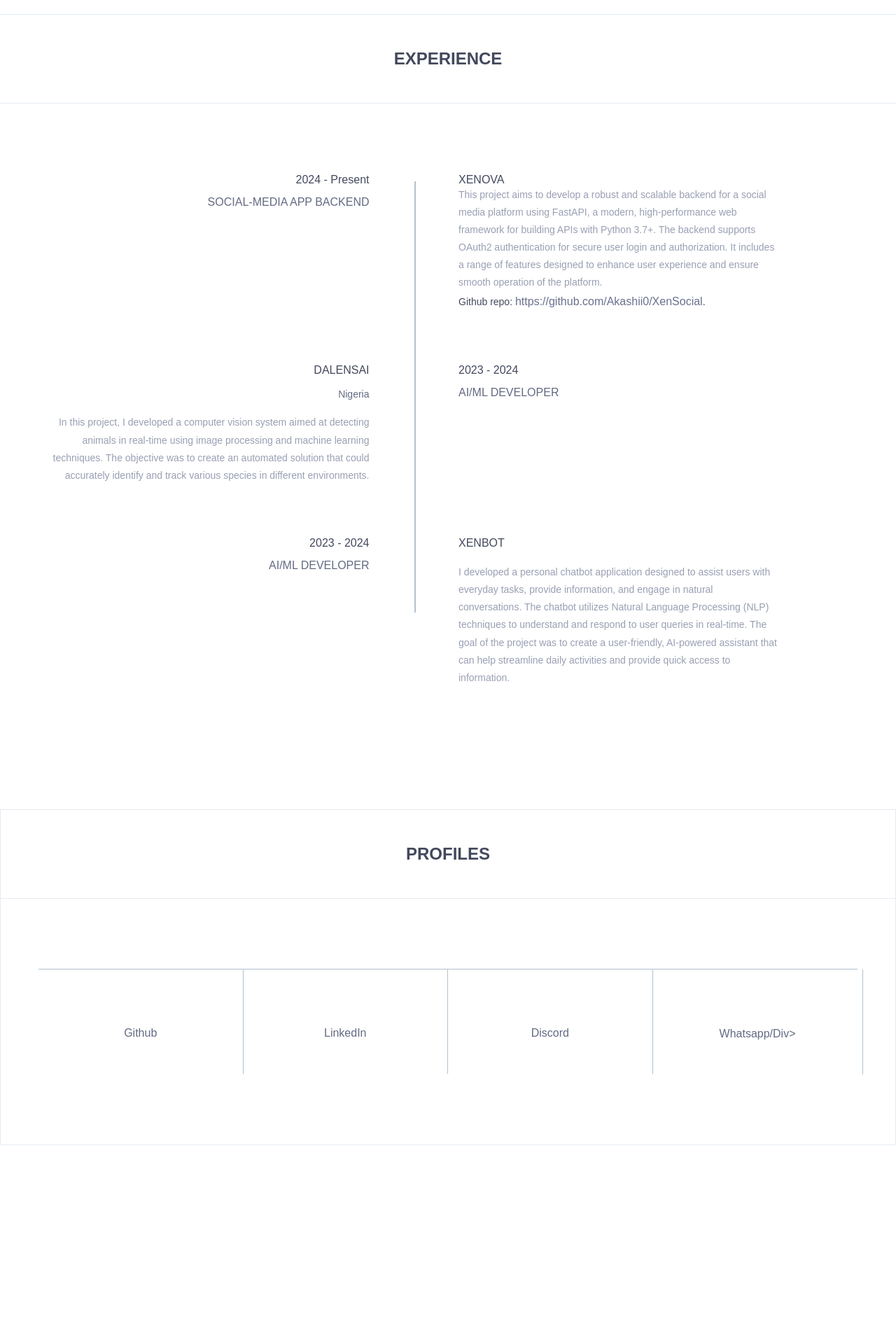
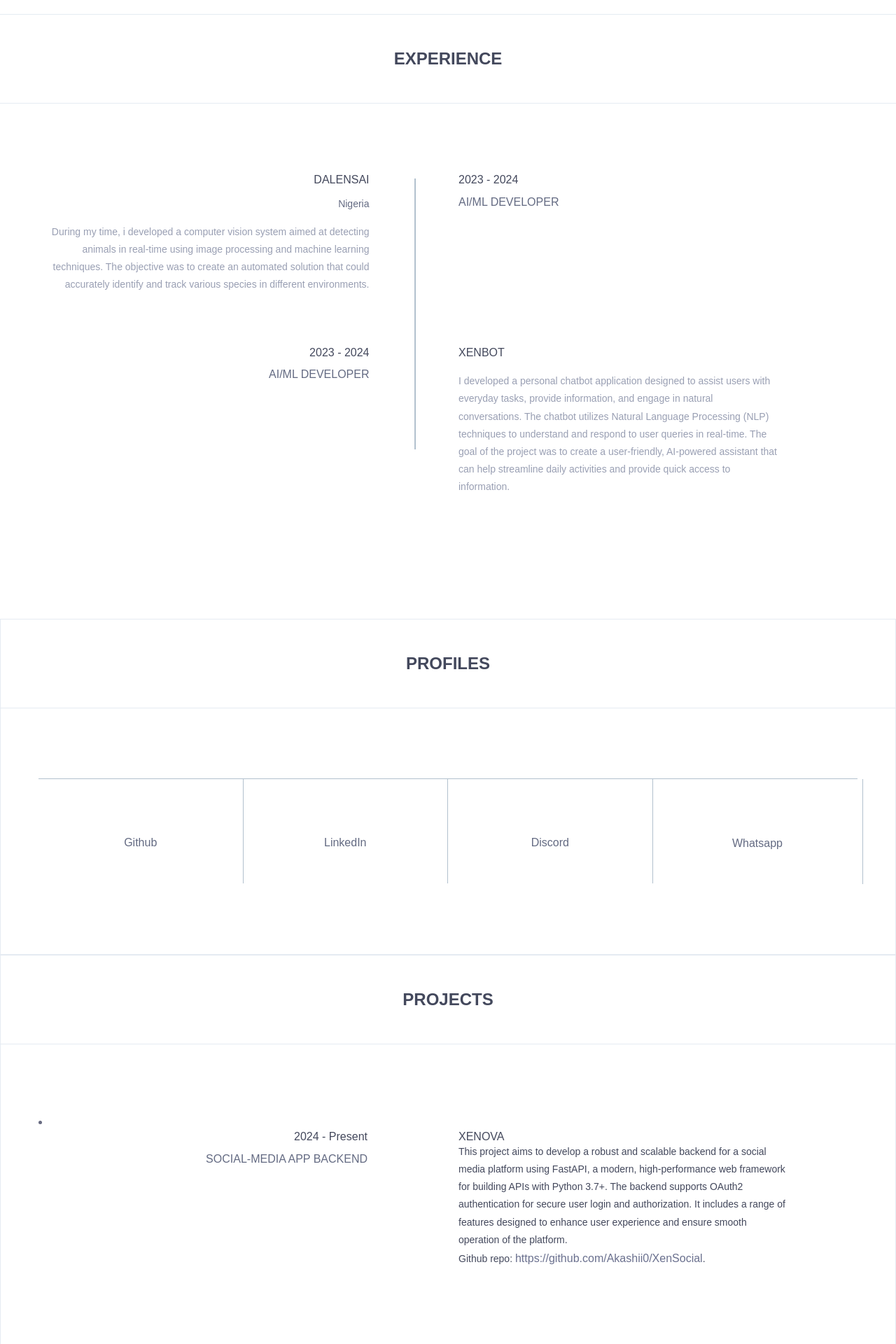
Before and after one commit to Akashii0/Portfolio, a FastAPI app: page / in a window 1280 px wide. Shown: the part 3080-5000 px from the top of the page at 70% size. Before the commit the page ends 4716 px from the top, so only its background shows below. Run offline with FastAPI, Linux system fonts and the light colour scheme; some libraries are stand-ins or nearby versions; some web fonts are replaced.

Commit message:
updated index.html :))

```diff
--- a/templates/index.html
+++ b/templates/index.html
@@ -323,33 +323,6 @@
 			<div class="experience-content">
 					<div class="main-timeline">
 						<ul>
-							<li>
-								<div class="single-timeline-box fix">
-									<div class="row">
-										<div class="col-md-5">
-											<div class="experience-time text-right">
-												<h2>2024 - Present</h2>
-												<h3>Social-Media app Backend</h3>
-											</div><!--/.experience-time-->
-										</div><!--/.col-->
-										<div class="col-md-offset-1 col-md-5">
-											<div class="timeline">
-												<div class="timeline-content">
-													<h4 class="title">
-														<span><i class="fa fa-circle" aria-hidden="true"></i></span>
-														Xenova
-													</h4>
-
-													<p class="description">
-														This project aims to develop a robust and scalable backend for a social media platform using FastAPI, a modern, high-performance web framework for building APIs with Python 3.7+. The backend supports OAuth2 authentication for secure user login and authorization. It includes a range of features designed to enhance user experience and ensure smooth operation of the platform.
-													</p>
-													<p>Github repo: <a href="https://github.com/Akashii0/XenSocial">https://github.com/Akashii0/XenSocial</a>.</p>
-												</div><!--/.timeline-content-->
-											</div><!--/.timeline-->
-										</div><!--/.col-->
-									</div>
-								</div><!--/.single-timeline-box-->
-							</li>
 
 							<li>
 								<div class="single-timeline-box fix">
@@ -371,7 +344,7 @@
 													</h4>
 													<h5>Nigeria</h5>
 													<p class="description">
-														In this project, I developed a computer vision system aimed at detecting animals in real-time using image processing and machine learning techniques. The objective was to create an automated solution that could accurately identify and track various species in different environments.
+														During my time, i developed a computer vision system aimed at detecting animals in real-time using image processing and machine learning techniques. The objective was to create an automated solution that could accurately identify and track various species in different environments.
 													</p>
 												</div><!--/.timeline-content-->
 											</div><!--/.timeline-->
@@ -484,7 +457,7 @@
 							<div class="single-profile">
 								<div class="profile-txt">
 									<a href=""><i class="flaticon-flickr-website-logo-silhouette"></i></a>
-									<div class="profile-icon-name">Whatsapp/div>
+									<div class="profile-icon-name">Whatsapp</div>
 								</div>
 								<div class="single-profile-overlay">
 									<div class="profile-txt">
@@ -497,5 +470,55 @@
 
 	</section><!--/.profiles-->
 	<!--profiles end -->
+
+	<!--portfolio start -->
+	<section id="portfolio" class="portfolio">
+		<div class="portfolio-details">
+			<div class="section-heading text-center">
+				<h2>Projects</h2>
+			</div>
+			<div class="container">
+				<div class="portfolio-content">
+					<div class="isotope">
+						<div class="row">
+
+							<li>
+								<div class="single-timeline-box fix">
+									<div class="row">
+										<div class="col-md-5">
+											<div class="experience-time text-right">
+												<h2>2024 - Present</h2>
+												<h3>Social-Media app Backend</h3>
+											</div><!--/.experience-time-->
+										</div><!--/.col-->
+										<div class="col-md-offset-1 col-md-5">
+											<div class="timeline">
+												<div class="timeline-content">
+													<h4 class="title">
+														<span><i class="fa fa-circle" aria-hidden="true"></i></span>
+														Xenova
+													</h4>
+
+													<p class="description">
+														This project aims to develop a robust and scalable backend for a social media platform using FastAPI, a modern, high-performance web framework for building APIs with Python 3.7+. The backend supports OAuth2 authentication for secure user login and authorization. It includes a range of features designed to enhance user experience and ensure smooth operation of the platform.
+													</p>
+													<p>Github repo: <a href="https://github.com/Akashii0/XenSocial">https://github.com/Akashii0/XenSocial</a>.</p>
+												</div><!--/.timeline-content-->
+											</div><!--/.timeline-->
+										</div><!--/.col-->
+									</div>
+								</div><!--/.single-timeline-box-->
+							</li>
+
+
+
+						</div><!-- /.row -->
+					</div><!--/.isotope-->
+				</div><!--/.gallery-content-->
+			</div><!--/.container-->
+		</div><!--/.portfolio-details-->
+
+	</section><!--/.portfolio-->
+	<!--portfolio end -->
 </body>
 </html>
```
